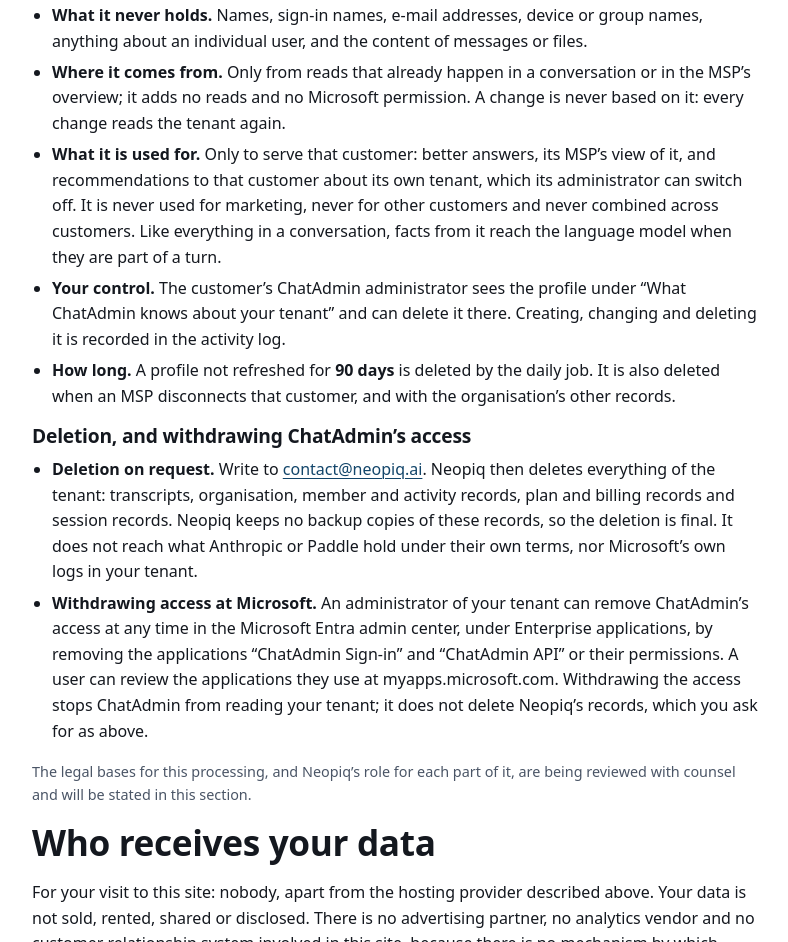
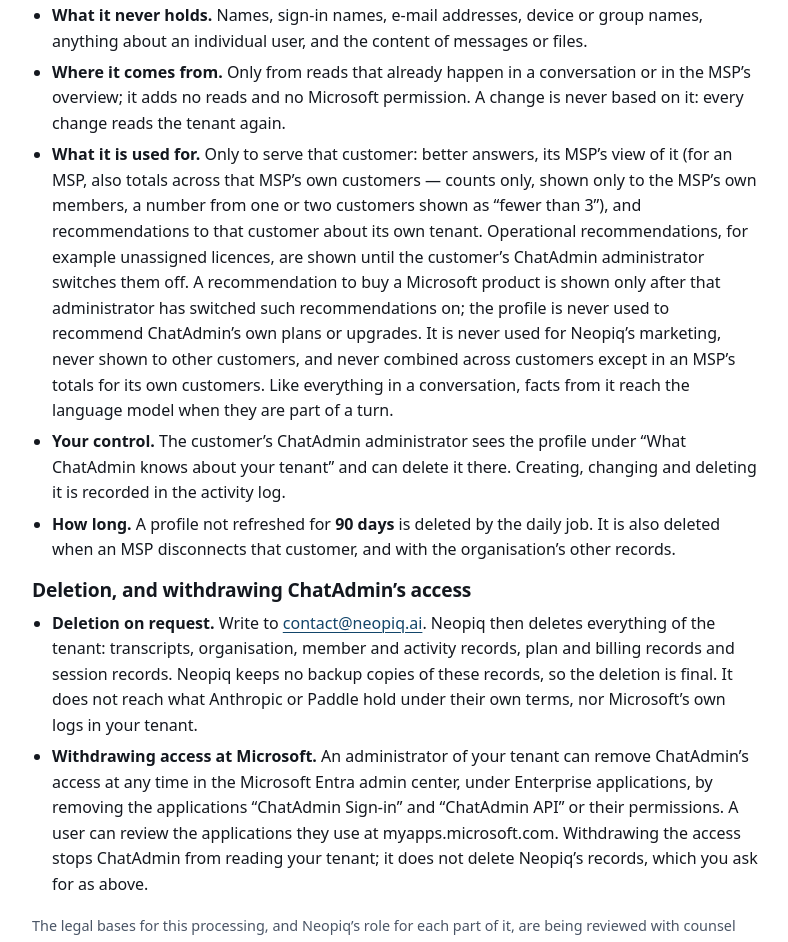
Before and after one commit to Neopiq-AI/Neopiq-AI.github.io, a plain HTML site: page privacy.html in a window 1280 px wide. Shown: the part 10206-11148 px from the top of the page, without its empty margins (244-1032 px from the left). Drawn offline with Linux system fonts and the light colour scheme.

Commit message:
Publish static marketing site
Assembled by build-site.py (website/ + level0-web/ -> site-build/) and mirrored into this repo for GitHub Pages. 1 path(s) changed.

Includes .nojekyll so Pages serves the tree verbatim instead of running Jekyll.

```diff
--- a/privacy.html
+++ b/privacy.html
@@ -592,10 +592,16 @@
         </li>
         <li>
           <strong>What it is used for.</strong> Only to serve that customer: better answers, its
-          MSP&rsquo;s view of it, and recommendations to that customer about its own tenant, which its
-          administrator can switch off. It is never used for marketing, never for other customers and
-          never combined across customers. Like everything in a conversation, facts from it reach the
-          language model when they are part of a turn.
+          MSP&rsquo;s view of it (for an MSP, also totals across that MSP&rsquo;s own customers &mdash;
+          counts only, shown only to the MSP&rsquo;s own members, a number from one or two customers shown
+          as &ldquo;fewer than 3&rdquo;), and recommendations to that customer about its own tenant.
+          Operational recommendations, for example unassigned licences, are shown until the
+          customer&rsquo;s ChatAdmin administrator switches them off. A recommendation to buy a Microsoft
+          product is shown only after that administrator has switched such recommendations on; the
+          profile is never used to recommend ChatAdmin&rsquo;s own plans or upgrades. It is never used
+          for Neopiq&rsquo;s marketing, never shown to other customers, and never combined across
+          customers except in an MSP&rsquo;s totals for its own customers. Like everything in a
+          conversation, facts from it reach the language model when they are part of a turn.
         </li>
         <li>
           <strong>Your control.</strong> The customer&rsquo;s ChatAdmin administrator sees the profile
```
